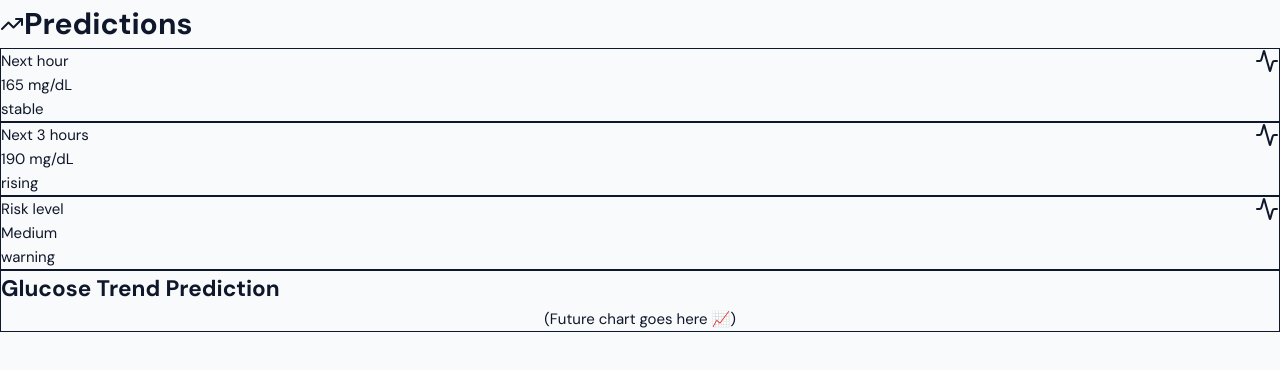
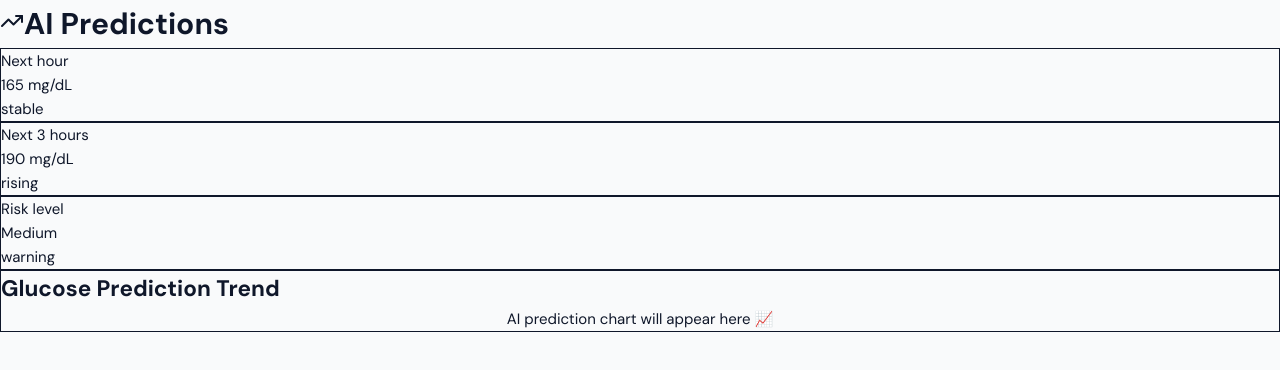
Before and after one commit to Juls2212/GlycoWatchFront, a Next.js app: page /predictions in a window 1280 px wide. Shown: the top 370 px of the page. Built offline with nearby package versions, Linux system fonts and the light colour scheme.

Commit message:
Arreglo pages

```diff
--- a/app/alerts/page.tsx
+++ b/app/alerts/page.tsx
@@ -28,25 +28,38 @@ export default function AlertsPage() {
   ];
 
   return (
-    <div className="space-y-6">
+    <div className="min-h-screen bg-gradient-to-br from-white to-red-50 p-6">
       {/* Header */}
-      <div className="flex items-center justify-between">
-        <h1 className="text-2xl font-bold text-gray-800 flex items-center gap-2">
+      <div className="flex items-center gap-3 mb-8">
+        <div className="p-3 bg-red-100 rounded-xl">
           <Bell className="text-red-500" />
-          Alerts
+        </div>
+        <h1 className="text-3xl font-bold text-gray-800">
+          Alerts Center
         </h1>
       </div>
 
-      {/* Alerts List */}
-      <div className="grid gap-4">
+      {/* Alerts */}
+      <div className="grid gap-6">
         {alerts.map((alert) => (
           <div
             key={alert.id}
-            className="p-4 rounded-xl border bg-white shadow-sm hover:shadow-md transition"
+            className="group relative p-5 rounded-2xl bg-white/80 backdrop-blur-lg border border-gray-100 shadow-lg hover:shadow-xl transition-all duration-300 hover:-translate-y-1"
           >
-            <div className="flex justify-between items-start">
+            {/* Glow effect */}
+            <div
+              className={`absolute inset-0 rounded-2xl opacity-0 group-hover:opacity-100 transition ${
+                alert.severity === "high"
+                  ? "bg-red-100/30"
+                  : alert.severity === "medium"
+                  ? "bg-yellow-100/30"
+                  : "bg-green-100/30"
+              }`}
+            />
+
+            <div className="relative flex justify-between items-start">
               <div>
-                <h2 className="font-semibold text-gray-800 flex items-center gap-2">
+                <h2 className="text-lg font-semibold text-gray-800 flex items-center gap-2">
                   <AlertTriangle
                     className={
                       alert.severity === "high"
@@ -58,17 +71,14 @@ export default function AlertsPage() {
                   />
                   {alert.title}
                 </h2>
-                <p className="text-sm text-gray-500">{alert.description}</p>
-              </div>
 
-              <span className="text-xs text-gray-400">
-                {alert.time}
-              </span>
-            </div>
+                <p className="text-sm text-gray-500 mt-1">
+                  {alert.description}
+                </p>
 
                 <div className="mt-3">
                   <span
-                className={`text-xs px-2 py-1 rounded-full ${
+                    className={`text-xs px-3 py-1 rounded-full font-medium ${
                       alert.severity === "high"
                         ? "bg-red-100 text-red-600"
                         : alert.severity === "medium"
@@ -80,6 +90,12 @@ export default function AlertsPage() {
                   </span>
                 </div>
               </div>
+
+              <span className="text-xs text-gray-400">
+                {alert.time}
+              </span>
+            </div>
+          </div>
         ))}
       </div>
     </div>
--- a/app/predictions/page.tsx
+++ b/app/predictions/page.tsx
@@ -1,6 +1,6 @@
 "use client";
 
-import { TrendingUp, Activity } from "lucide-react";
+import { TrendingUp } from "lucide-react";
 
 export default function PredictionsPage() {
   const predictions = [
@@ -25,36 +25,34 @@ export default function PredictionsPage() {
   ];
 
   return (
-    <div className="space-y-6">
+    <div className="min-h-screen bg-gradient-to-br from-white to-red-50 p-6 space-y-8">
       {/* Header */}
-      <div className="flex items-center gap-2">
+      <div className="flex items-center gap-3">
+        <div className="p-3 bg-red-100 rounded-xl">
           <TrendingUp className="text-red-500" />
-        <h1 className="text-2xl font-bold text-gray-800">
-          Predictions
+        </div>
+        <h1 className="text-3xl font-bold text-gray-800">
+          AI Predictions
         </h1>
       </div>
 
       {/* Cards */}
-      <div className="grid md:grid-cols-3 gap-4">
+      <div className="grid md:grid-cols-3 gap-6">
         {predictions.map((item) => (
           <div
             key={item.id}
-            className="p-5 rounded-xl bg-white border shadow-sm hover:shadow-md transition"
+            className="p-6 rounded-2xl bg-white/80 backdrop-blur-lg border shadow-lg hover:shadow-xl transition hover:-translate-y-1"
           >
-            <div className="flex items-center justify-between">
             <span className="text-sm text-gray-500">
               {item.label}
             </span>
-              <Activity className="text-gray-400" />
-            </div>
 
-            <div className="mt-3 text-2xl font-bold text-gray-800">
+            <div className="text-3xl font-bold mt-2 text-gray-800">
               {item.value}
             </div>
 
-            <div className="mt-2">
             <span
-                className={`text-xs px-2 py-1 rounded-full ${
+              className={`inline-block mt-3 px-3 py-1 text-xs rounded-full ${
                 item.status === "stable"
                   ? "bg-green-100 text-green-600"
                   : item.status === "rising"
@@ -65,18 +63,17 @@ export default function PredictionsPage() {
               {item.status}
             </span>
           </div>
-          </div>
         ))}
       </div>
 
-      {/* Fake chart placeholder */}
-      <div className="bg-white border rounded-xl p-6 shadow-sm">
+      {/* Chart placeholder PRO */}
+      <div className="rounded-2xl bg-white/80 backdrop-blur-lg border shadow-lg p-6">
         <h2 className="text-lg font-semibold text-gray-700 mb-4">
-          Glucose Trend Prediction
+          Glucose Prediction Trend
         </h2>
 
-        <div className="h-40 flex items-center justify-center text-gray-400">
-          (Future chart goes here 📈)
+        <div className="h-48 flex items-center justify-center text-gray-400">
+          AI prediction chart will appear here 📈
         </div>
       </div>
     </div>
```
Lines whose indentation alone changed are shown as unchanged.
